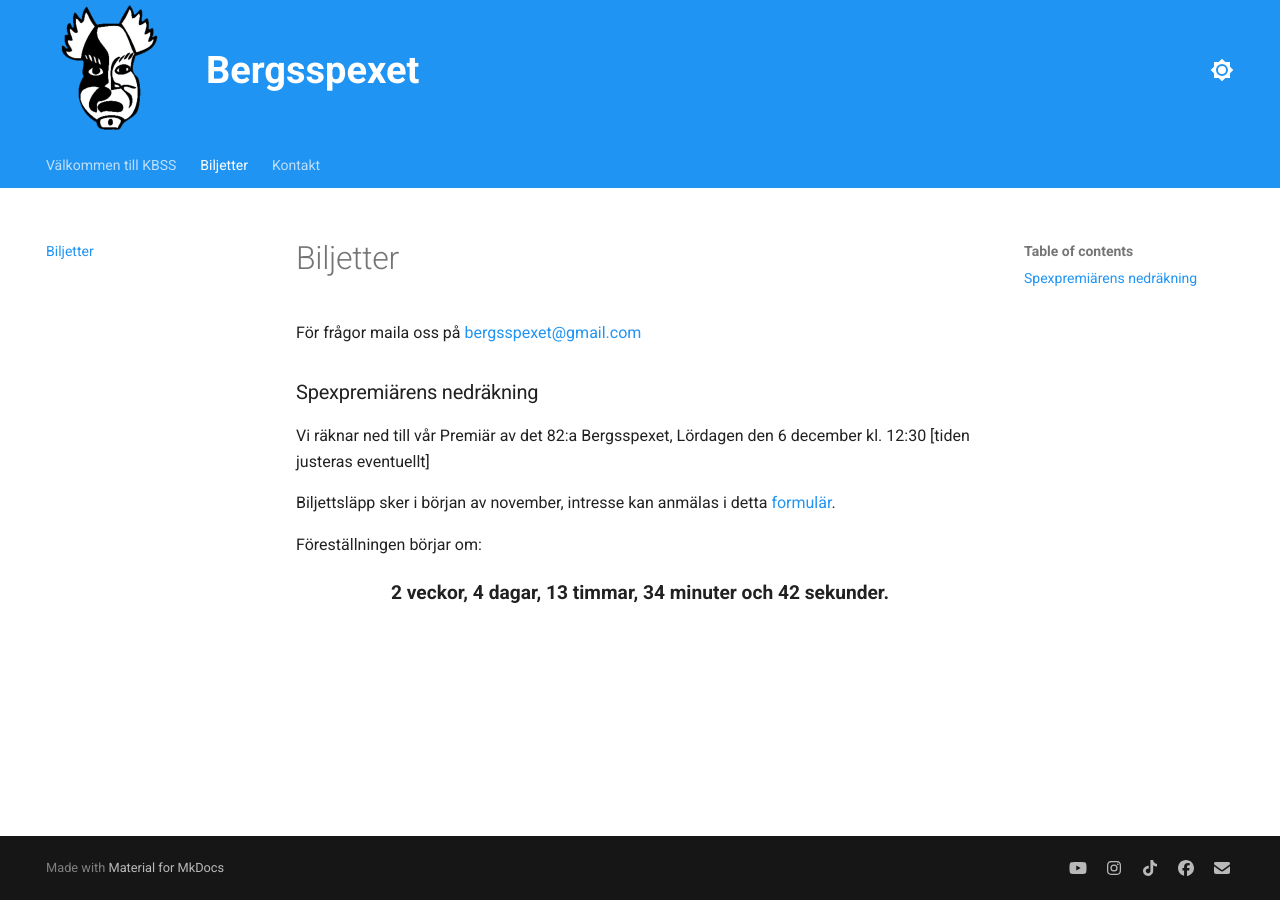
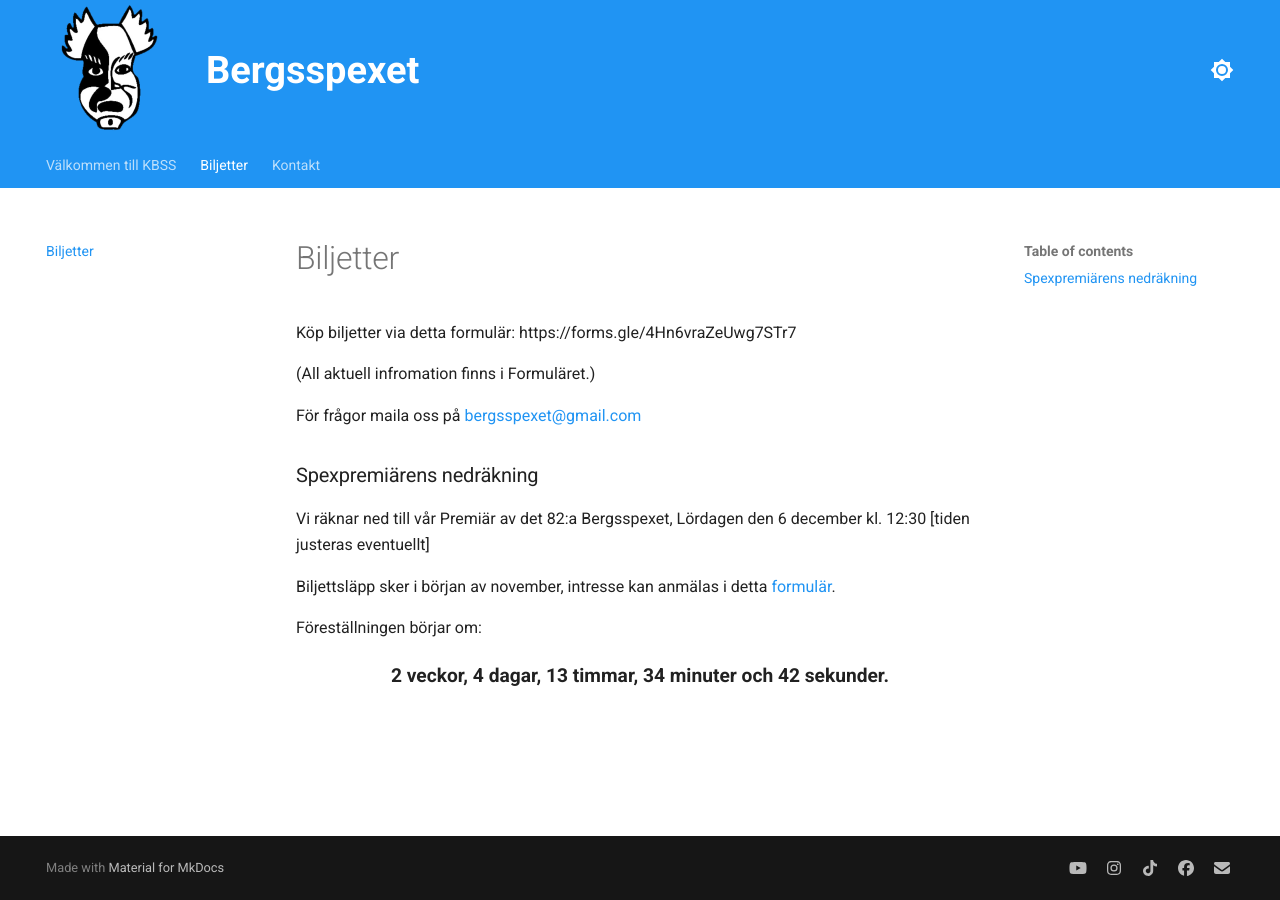
Before and after one commit to Bergsspexet/bergsspexet.github.io, an MkDocs documentation site: the page built from docs/biljetter.md, in a window 1280 px wide. Built offline with MkDocs 1.6.1 and Material for MkDocs 9.7.7, drawn with Linux system fonts in a browser that asks for light colours.

Commit message:
Update biljetter.md with ticket purchase details
Added ticket purchase link and updated information.

```diff
--- a/docs/biljetter.md
+++ b/docs/biljetter.md
@@ -1,4 +1,9 @@
 # Biljetter
+
+Köp biljetter via detta formulär: https://forms.gle/4Hn6vraZeUwg7STr7
+
+(All aktuell infromation finns i Formuläret.)
+
 För frågor maila oss på [bergsspexet@gmail.com](mailto:bergsspexet@gmail.com)
 
 ### Spexpremiärens nedräkning
```
